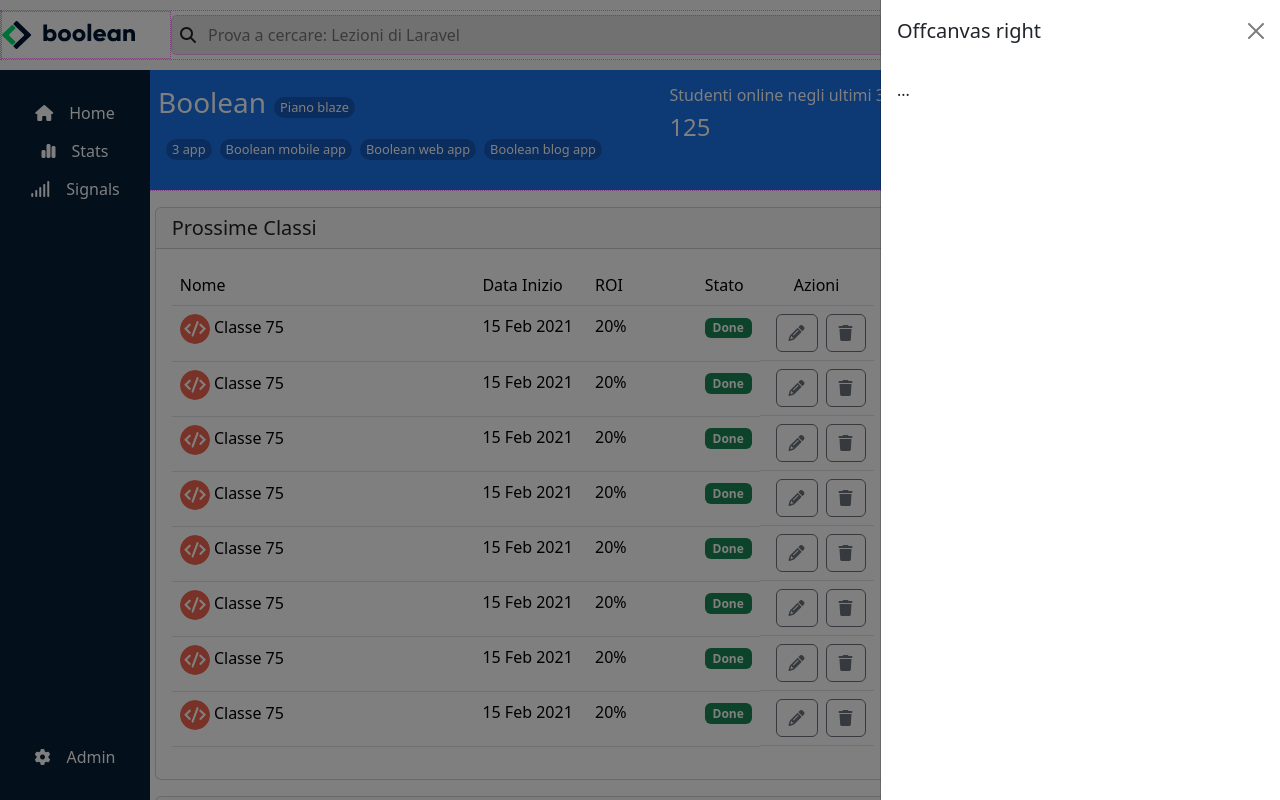
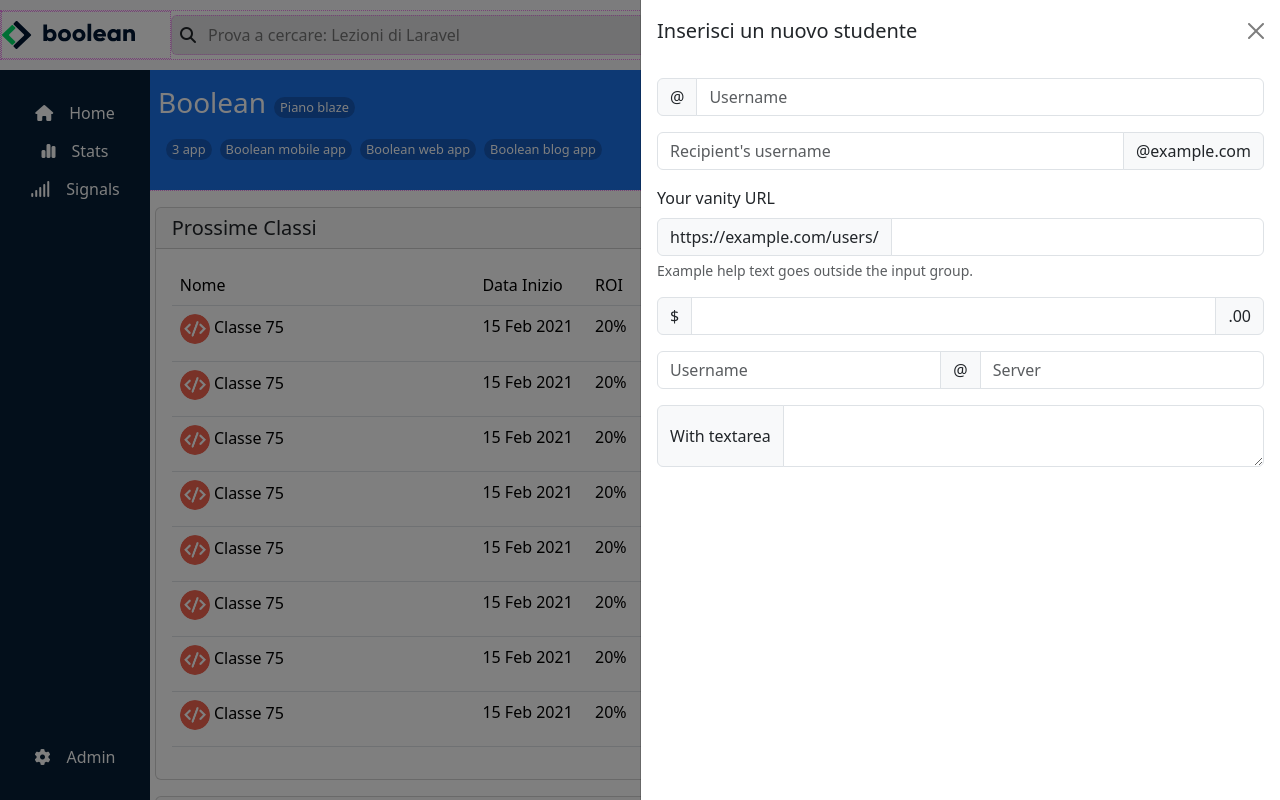
Before and after one commit to MarcoRomanohub/html-css-bootstrap-dashboard, a plain HTML site: page index.html in a window 1280 px wide. Both pictures are taken after a click on the button 1211 px from the left and 106 px from the top of the page. Drawn offline with nearby package versions, Linux system fonts and the light colour scheme.

Commit message:
[add] form

```diff
--- a/css/style.css
+++ b/css/style.css
@@ -74,9 +74,6 @@ nav{
 
 }
 
-.right-banner .btn i{
-
-}
 
 thead tr td{
   width: 20%;
@@ -129,6 +126,10 @@ td .btn i{
     .mr_container{
       width: calc(100vw - 70px);
     }
+
+    .right-banner .offcanvas {
+      width: 100% !important;
+    }
   }
 
 
--- a/index.html
+++ b/index.html
@@ -68,15 +68,49 @@
 
         <div class="right-banner d-flex text-white me-5">
           <h6 class="mt-4">Nuovo Studente</h6>
-          <button class="btn text-white ms-2 mt-3 " type="button" data-bs-toggle="offcanvas" data-bs-target="#offcanvasRight" aria-controls="offcanvasRight"><i class="fa-solid fa-plus"></i></button>
+          <button class="btn btn-outline-light ms-2 mt-3 " type="button" data-bs-toggle="offcanvas" data-bs-target="#offcanvasRight" aria-controls="offcanvasRight"><i class="fa-solid fa-plus"></i></button>
 
-          <div class="offcanvas offcanvas-end" tabindex="-1" id="offcanvasRight" aria-labelledby="offcanvasRightLabel">
+          <div class="offcanvas offcanvas-end w-50" tabindex="-1" id="offcanvasRight" aria-labelledby="offcanvasRightLabel">
             <div class="offcanvas-header">
-              <h5 class="offcanvas-title" id="offcanvasRightLabel">Offcanvas right</h5>
+              <h5 class="offcanvas-title" id="offcanvasRightLabel">Inserisci un nuovo studente</h5>
               <button type="button" class="btn-close" data-bs-dismiss="offcanvas" aria-label="Close"></button>
             </div>
             <div class="offcanvas-body">
-              ...
+              <div class="input-group mb-3">
+                <span class="input-group-text" id="basic-addon1">@</span>
+                <input type="text" class="form-control" placeholder="Username" aria-label="Username" aria-describedby="basic-addon1">
+              </div>
+
+              <div class="input-group mb-3">
+                <input type="text" class="form-control" placeholder="Recipient's username" aria-label="Recipient's username" aria-describedby="basic-addon2">
+                <span class="input-group-text" id="basic-addon2">@example.com</span>
+              </div>
+
+              <div class="mb-3">
+                <label for="basic-url" class="form-label">Your vanity URL</label>
+                <div class="input-group">
+                  <span class="input-group-text" id="basic-addon3">https://example.com/users/</span>
+                  <input type="text" class="form-control" id="basic-url" aria-describedby="basic-addon3 basic-addon4">
+                </div>
+                <div class="form-text" id="basic-addon4">Example help text goes outside the input group.</div>
+              </div>
+
+              <div class="input-group mb-3">
+                <span class="input-group-text">$</span>
+                <input type="text" class="form-control" aria-label="Amount (to the nearest dollar)">
+                <span class="input-group-text">.00</span>
+              </div>
+
+              <div class="input-group mb-3">
+                <input type="text" class="form-control" placeholder="Username" aria-label="Username">
+                <span class="input-group-text">@</span>
+                <input type="text" class="form-control" placeholder="Server" aria-label="Server">
+              </div>
+
+              <div class="input-group">
+                <span class="input-group-text">With textarea</span>
+                <textarea class="form-control" aria-label="With textarea"></textarea>
+              </div>
             </div>
           </div>
 
```
